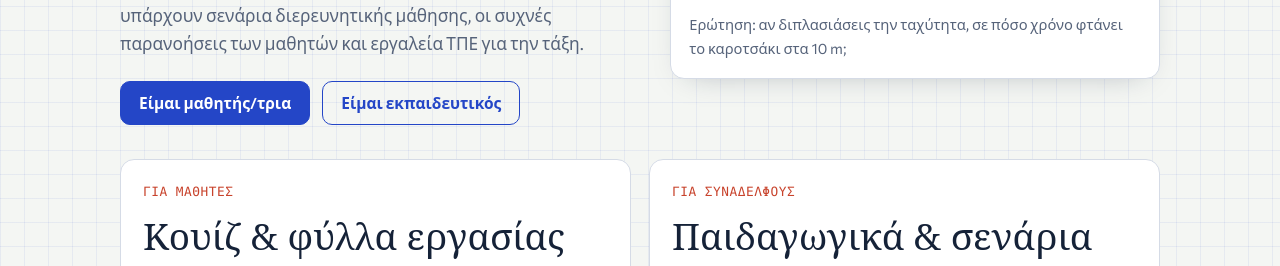
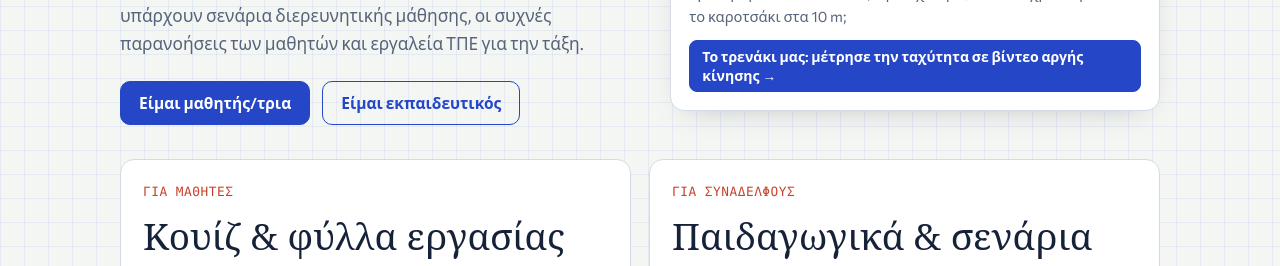
Before and after one commit to Angelika-Balliou/physics, a plain HTML site: page index.html in a window 1280 px wide. Shown: the part 522-788 px from the top of the page. Drawn offline with Linux system fonts and the light colour scheme; a web font is replaced by a local one.

Commit message:
Σύνδεσμος προς «Το τρενάκι μας» από την αρχική σελίδα και επιστροφή στην αρχική (#1)
Claude-Session: https://claude.ai/code/session_01MMi6po2jp9DXyW5BdDnyxq

Co-authored-by: Claude <noreply@anthropic.com>

```diff
--- a/index.html
+++ b/index.html
@@ -231,6 +231,9 @@ footer .wrap{display:flex; justify-content:space-between; gap:12px; flex-wrap:wr
           <div><dt>x / t</dt><dd id="rV">—</dd></div>
         </dl>
         <p class="lab-q">Ερώτηση: αν διπλασιάσεις την ταχύτητα, σε πόσο χρόνο φτάνει το καροτσάκι στα 10 m;</p>
+        <div class="row" style="margin-top:12px">
+          <a class="btn small solid" href="trenaki.html">Το τρενάκι μας: μέτρησε την ταχύτητα σε βίντεο αργής κίνησης →</a>
+        </div>
       </div>
     </div>
 
```
Also changed, not shown: trenaki.html (+1 -0 lines).
